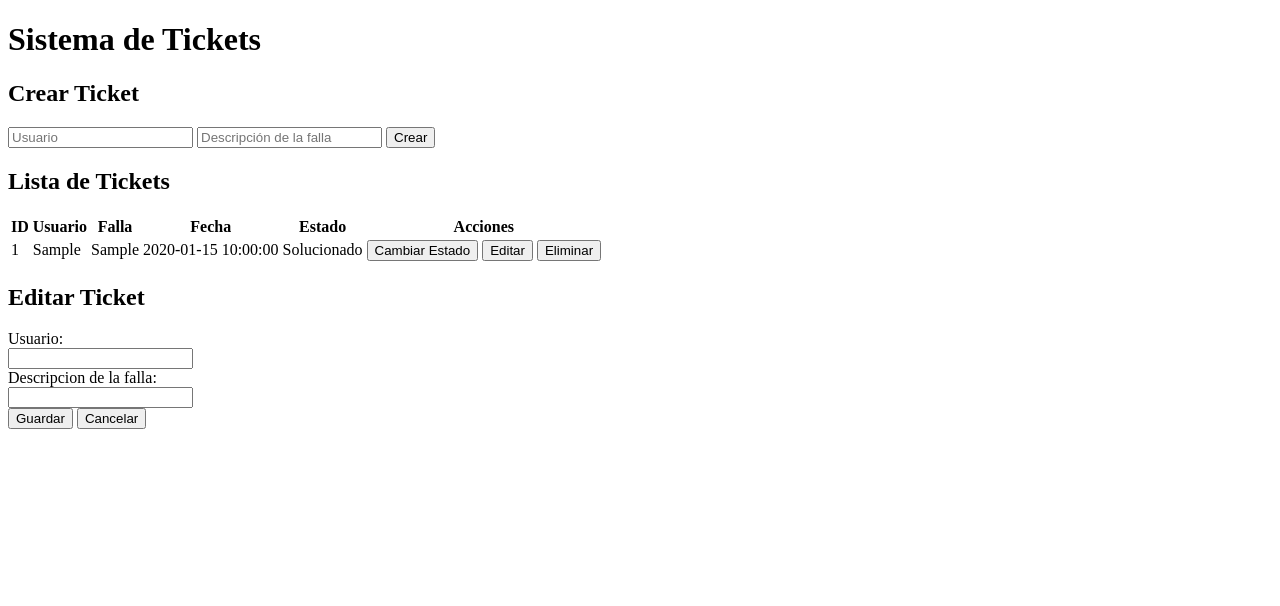
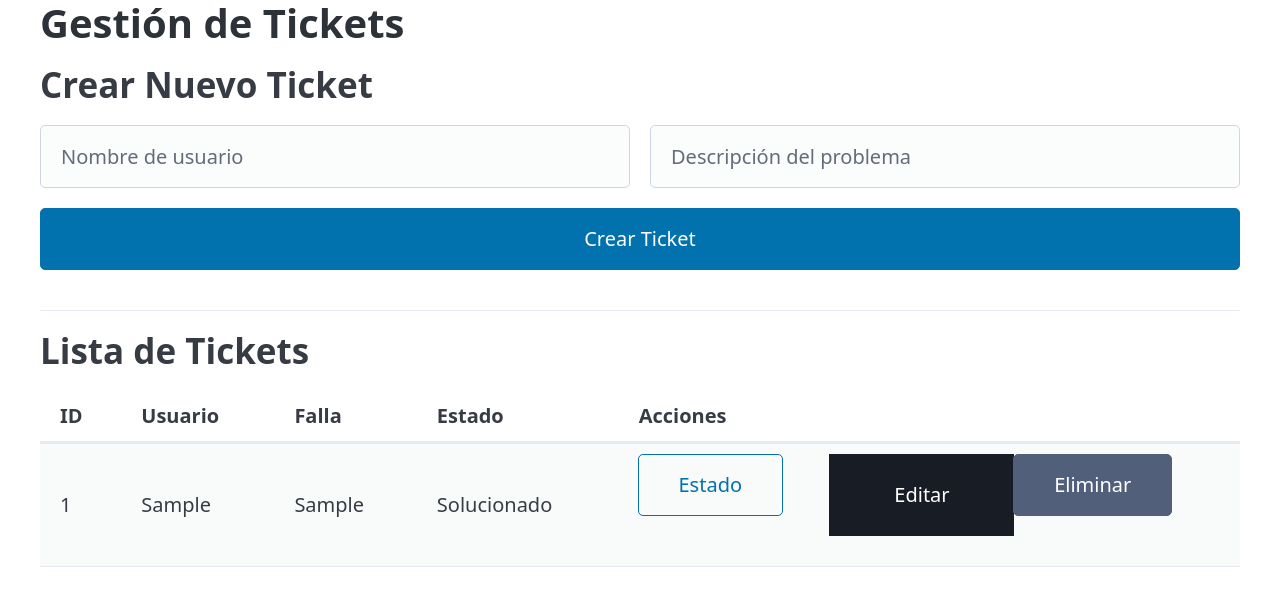
Before and after one commit to shizadev/Proyecto-final, a PHP site: page / in a window 1280 px wide. Shown: the top 606 px of the page. Run offline with PHP 8.4, Linux system fonts and the light colour scheme; tables that the repository leaves empty hold one stand-in row (values such as "Sample post"); some libraries are stand-ins or nearby versions.

Commit message:
Pagina en funcionamiento
Actividad Lista

```diff
--- a/ProyectoFin/Web/index.php
+++ b/ProyectoFin/Web/index.php
@@ -12,10 +12,7 @@ if ($_SERVER['REQUEST_METHOD'] === 'POST') {
 
         if ($usuario !== "" && $falla !== "") {
             $stmt = $pdo->prepare("INSERT INTO tickets (usuario, falla) VALUES (:usuario, :falla)");
-            $stmt->execute([
-                'usuario' => $usuario,
-                'falla' => $falla
-            ]);
+            $stmt->execute(['usuario' => $usuario, 'falla' => $falla]);
             $succes = "Ticket creado";
         } else {
             $error = "Complete todos los campos";
@@ -24,18 +21,13 @@ if ($_SERVER['REQUEST_METHOD'] === 'POST') {
 
     if (isset($_POST['toggle_status'])) {
         $id = (int) $_POST['id'];
-
         $stmt = $pdo->prepare("SELECT solucionado FROM tickets WHERE id = :id");
         $stmt->execute(['id' => $id]);
         $estado_actual = $stmt->fetchColumn();
 
         $nuevo_estado = $estado_actual ? 0 : 1;
-
         $stmt = $pdo->prepare("UPDATE tickets SET solucionado = :estado WHERE id = :id");
-        $stmt->execute([
-            'estado' => $nuevo_estado,
-            'id' => $id
-        ]);
+        $stmt->execute([':estado' => $nuevo_estado, ':id' => $id]);
         $succes = "Estado actualizado";
     }
 
@@ -46,15 +38,19 @@ if ($_SERVER['REQUEST_METHOD'] === 'POST') {
 
         if ($usuario !== "" && $falla !== "") {
             $stmt = $pdo->prepare("UPDATE tickets SET usuario = :usuario, falla = :falla WHERE id = :id");
-            $stmt->execute([
-                'usuario' => $usuario,
-                'falla' => $falla,
-                'id' => $id
-            ]);
-            $succes ="Ticket editado";
+            $stmt->execute([':usuario' => $usuario, ':falla' => $falla, ':id' => $id]);
+            $succes = "Ticket editado";
         } else {
-            $error = "Complete todos los campos";
+            $error = "Complete todos los campos al editar";
         }
+    }
+
+
+    if (isset($_POST['eliminar_ticket'])) {
+        $id = (int) $_POST['id'];
+        $stmt = $pdo->prepare("DELETE FROM tickets WHERE id = :id");
+        $stmt->execute([':id' => $id]);
+        $succes = "Ticket eliminado";
     }
 }
 
@@ -63,119 +59,119 @@ $tickets = $stmt->fetchAll();
 ?>
 
 <!DOCTYPE html>
-<html>
+<html lang="es">
 <head>
+    <meta charset="UTF-8">
     <title>Sistema de Tickets</title>
+    <link rel="stylesheet" href="https://cdn.jsdelivr.net/npm/@picocss/pico@2/css/pico.min.css">
     <style>
-        <link
-        rel="stylesheet"
-        href="https://cdn.jsdelivr.net/npm/@picocss/pico@2/css/pico.min.css"
-    />
+        .exito { color: #2ecc71; background: #e8f8f0; padding: 10px; border-radius: 5px; }
+        .error { color: #e74c3c; background: #fdeaea; padding: 10px; border-radius: 5px; }
+        .solucionado { color: green; font-weight: bold; }
+        .pendiente { color: orange; font-weight: bold; }
     </style>
 </head>
-<body>
+<body class="container">
 
-<h1>Sistema de Tickets</h1>
+<h1>Gestión de Tickets</h1>
 
-<?php if ($error): ?>
-    <p class="error"><?= htmlspecialchars($error) ?>
-    style="color:red;"><?php echo $error; ?></p>
-<?php endif; ?>
+<?php if ($error): ?> <p class="error"><?= htmlspecialchars($error) ?></p> <?php endif; ?>
+<?php if ($succes): ?> <p class="exito"><?= htmlspecialchars($succes) ?></p> <?php endif; ?>
 
-<?php if ($succes): ?>
-    <p class="exito"><?= htmlspecialchars($succes) ?>
-<?php endif; ?>
+<section>
+    <h2>Crear Nuevo Ticket</h2>
+    <form method="POST">
+        <div class="grid">
+            <input type="text" name="usuario" placeholder="Nombre de usuario" required>
+            <input type="text" name="falla" placeholder="Descripción del problema" required>
+        </div>
+        <button type="submit" name="crear_ticket">Crear Ticket</button>
+    </form>
+</section>
 
-<h2>Crear Ticket</h2>
-<form method="POST">
-    <input type="text" name="usuario" placeholder="Usuario" required>
-    <input type="text" name="falla" placeholder="Descripción de la falla" required>
-    <button type="submit" name="crear_ticket">Crear</button>
-</form>
+<hr>
 
+<section>
     <h2>Lista de Tickets</h2>
-
-<table>
+    <table class="striped">
+        <thead>
             <tr>
                 <th>ID</th>
                 <th>Usuario</th>
                 <th>Falla</th>
-        <th>Fecha</th>
                 <th>Estado</th>
                 <th>Acciones</th>
             </tr>
-
+        </thead>
+        <tbody>
             <?php foreach ($tickets as $ticket): ?>
             <tr>
                 <td><?= $ticket['id'] ?></td>
                 <td><?= htmlspecialchars($ticket['usuario']) ?></td>
                 <td><?= htmlspecialchars($ticket['falla']) ?></td>
-            <td><?= $ticket['fecha'] ?></td>
                 <td>
-                <?php if ($ticket['solucionado']): ?>
-                    <span class="solucionado">Solucionado</span>
-                <?php else: ?>
-                    <span class="pendiente">Pendiente</span>
-                <?php endif; ?>
+                    <?= $ticket['solucionado'] ? 'Solucionado' : 'Pendiente' ?>
                 </td>
                 <td>
-                <form method="POST" style="display:inline;">
+                    <div role="group">
+                        <form method="POST" style="margin:0;">
                             <input type="hidden" name="id" value="<?= $ticket['id'] ?>">
-                    <button type="submit" name="toggle_status">
-                        Cambiar Estado
-                    </button>
-                </form>
-                <form method="POST" style="display:inline;">
-                    <input type="hidden" name="id" value=" <?=  $ticket['id'] ?>">
-                    <input type="hidden" name="usuario" value=" <?=  htmlspecialchars($ticket['usuario'], ENT_QUOTES) ?>">
-                    <input type="hidden" name="falla" value=" <?=  htmlspecialchars($ticket['falla'], ENT_QUOTES) ?>">
-                    <button type="button" onclick="editarTicket(<?=  $ticket['id'] ?>, '<?=  addslashes(htmlspecialchars($ticket['usuario'])) ?>', '<?= addslashes(htmlspecialchars($ticket['falla'])) ?>')">Editar</button>
+                            <button type="submit" name="toggle_status" class="outline">Estado</button>
                         </form>
 
-                <form method="POST" style="display:inline;" onsubmit="return confirm('¿Quieres eliminar este ticket?');">
-                    <input type="hidden" name="id" value=" <?=  $ticket['id'] ?>">
-                    <button type="submit" name="eliminar_ticket">Eliminar</button>
+                        <button class="contrast" onclick="abrirEditor(<?= $ticket['id'] ?>, '<?= addslashes($ticket['usuario']) ?>', '<?= addslashes($ticket['falla']) ?>')">
+                            Editar
+                        </button>
+
+                        <form method="POST" style="margin:0;" onsubmit="return confirm('¿Eliminar ticket?');">
+                            <input type="hidden" name="id" value="<?= $ticket['id'] ?>">
+                            <button type="submit" name="eliminar_ticket" class="secondary">Eliminar</button>
                         </form>
+                    </div>
                 </td>
             </tr>
             <?php endforeach; ?>
+        </tbody>
     </table>
+</section>
 
-<div>
-    <h2>Editar Ticket</h2>
-    <form method="POST" onsubmit="return validarEditar();">
-        <input type="hidden" name="id" id="editar_id">
-        <label>Usuario:</label><br>
-        <input type="text" name="usuario" id="editar_usuario" required><br>
-        <label>Descripcion de la falla:</label><br>
-        <input type="text" name="falla" id="editar_falla" required><br>
-        <button type="submit" name="editar_ticket">Guardar</button>
-        <button type="button" onclick="cancelarEdicion()">Cancelar</button>
+<dialog id="modalEditar">
+  <article>
+    <header>
+      <button aria-label="Close" rel="prev" onclick="cerrarEditor()"></button>
+      <h3>Modificar Ticket</h3>
+    </header>
+    <form method="POST">
+        <input type="hidden" name="id" id="edit_id">
+        <label for="edit_usuario">Usuario</label>
+        <input type="text" name="usuario" id="edit_usuario" required>
+        <label for="edit_falla">Falla</label>
+        <input type="text" name="falla" id="edit_falla" required>
+        <footer>
+          <button type="button" class="secondary" onclick="cerrarEditor()">Cancelar</button>
+          <button type="submit" name="editar_ticket">Guardar Cambios</button>
+        </footer>
     </form>
-</div>
+  </article>
+</dialog>
 
 <script>
-function editarTicket(id,usuario,falla){
-    document.getElementById('formEditar').style.display = 'block';
-    document.getElementById('editar_id').value = id;
-    document.getElementById('editar_usuario').value = usuario;
-    document.getElementById('editar_falla').value = falla;
-    window.scrollTo(0,document.body.scrollHeight);
+const modal = document.getElementById('modalEditar');
+
+function abrirEditor(id, usuario, falla) {
+    document.getElementById('edit_id').value = id;
+    document.getElementById('edit_usuario').value = usuario;
+    document.getElementById('edit_falla').value = falla;
+    modal.setAttribute('open', true);
 }
 
-function cancelarEdicion(){
-    document.getElementById('formEditar').style.display = 'none';
+function cerrarEditor() {
+    modal.removeAttribute('open');
 }
 
-function validarEditar(){
-    const usuario = document.getElementById('ediar_usuario').value.trim();
-    const descripcion = document.getElementById('editar_falla').value.trim();
-    if (!usuario || !descripcion){
-        alert('Complete todos los campos');
-        return false;
-    } return true;
+window.onclick = function(event) {
+    if (event.target == modal) cerrarEditor();
 }
-
 </script>
 
 </body>
```
Lines whose indentation alone changed are shown as unchanged.
